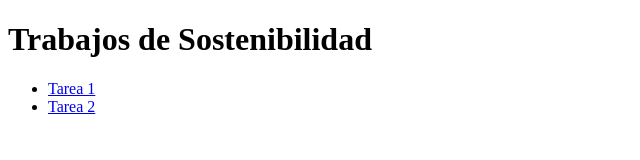
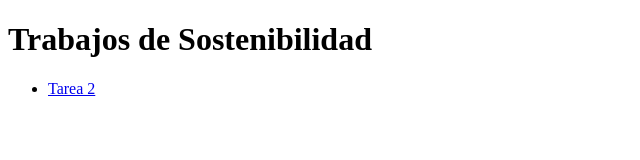
Before and after one commit to cunhana/IPE, a plain HTML site: page docs/index.html in a window 1280 px wide. Shown: the full height of the page, 0-640 px from the left. Drawn offline with Linux system fonts and the light colour scheme.

Commit message:
Fix link to Tarea 2 in index.html

```diff
--- a/docs/index.html
+++ b/docs/index.html
@@ -4,9 +4,7 @@
 <body>
   <h1>Trabajos de Sostenibilidad</h1>
   <ul>
-    <li><a href="./Tema1/">Tarea 1</a></li>
-    <li><a href="./Tema2/">Tarea 2</a></li>
-
+    <li><a href="./Tarea 2/">Tarea 2</a></li>
   </ul>
 </body>
 </html>
```
